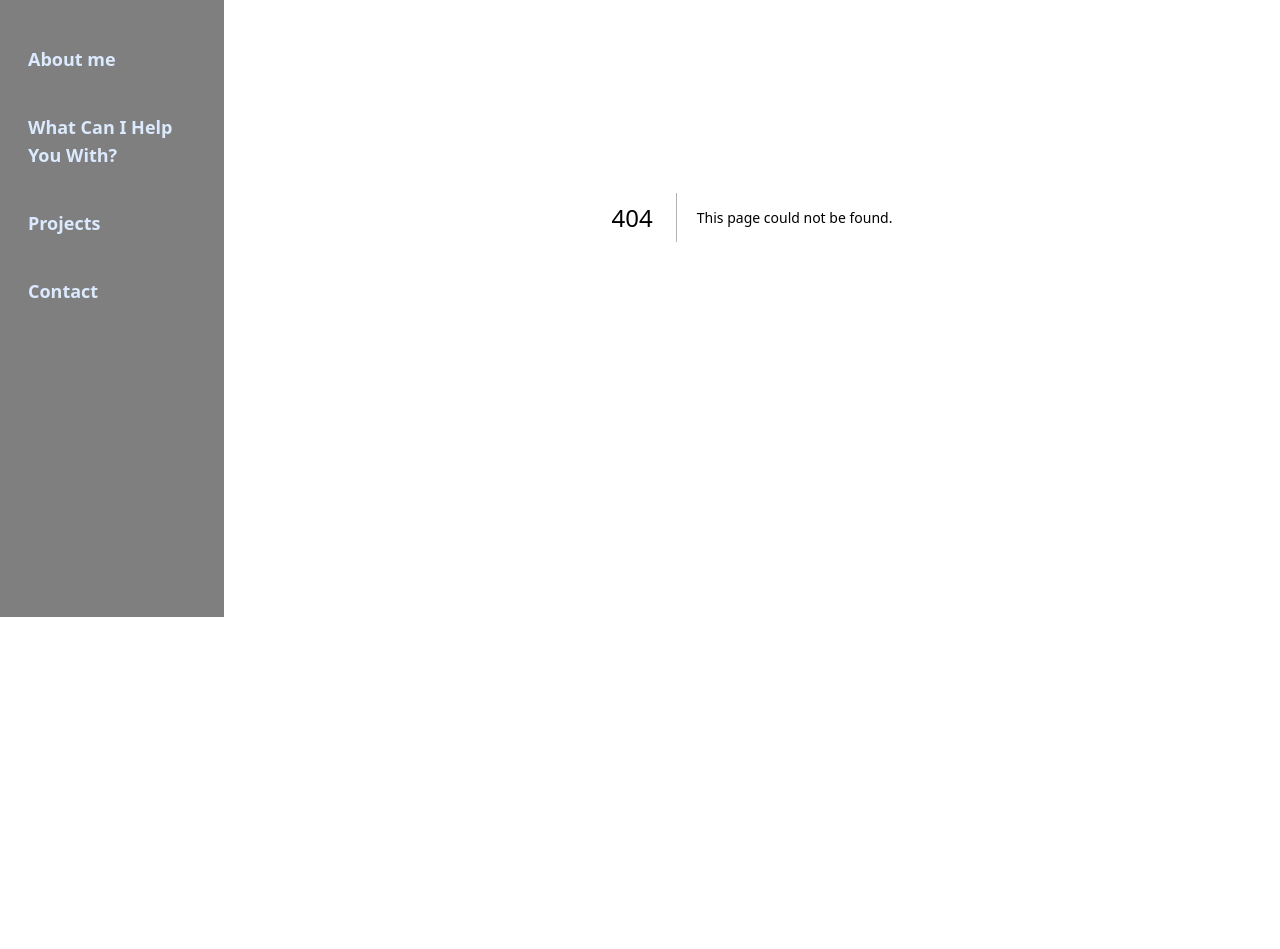
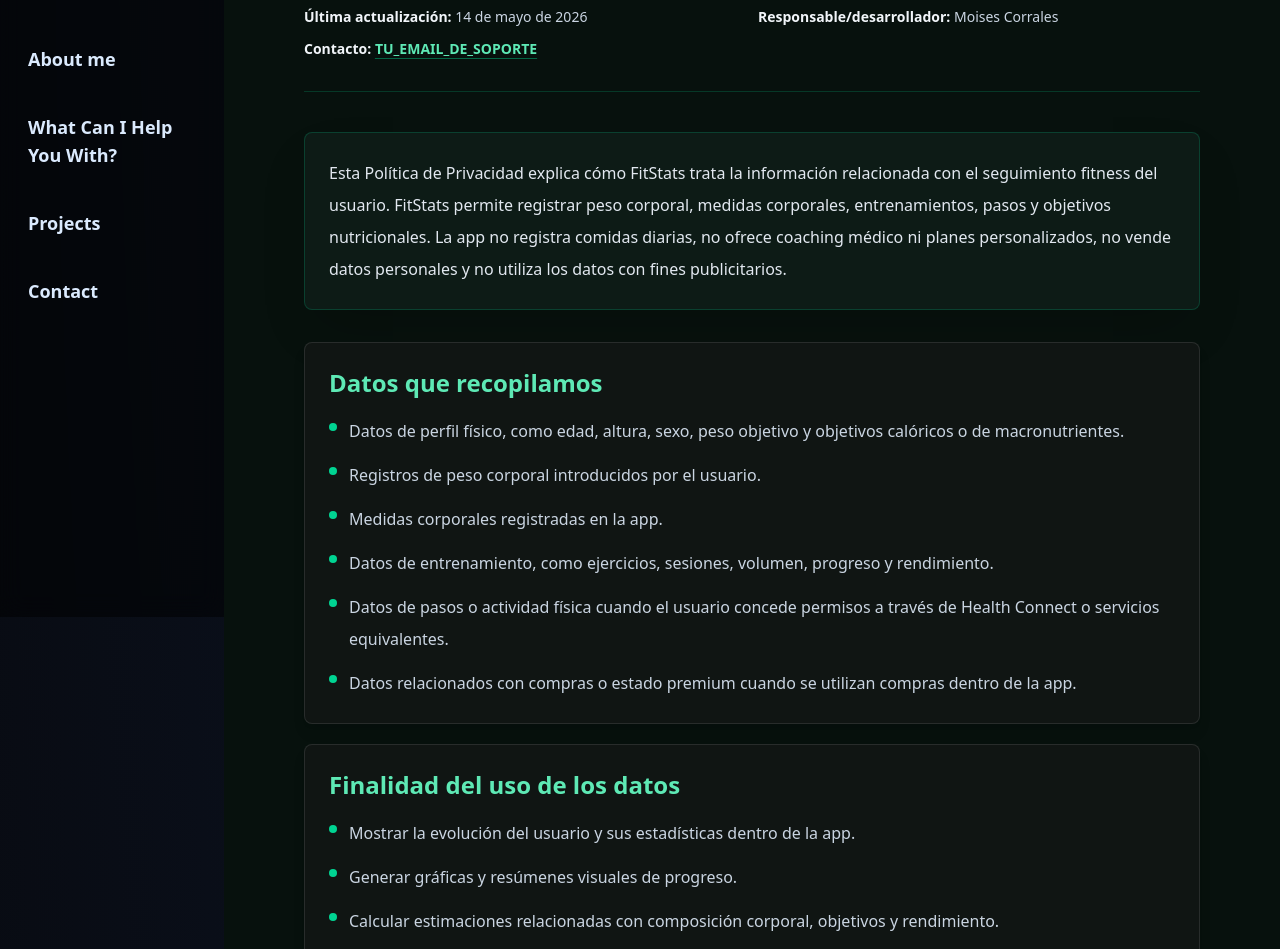
Before and after one commit to MoisesCorrales-devQa/qa-automation-portfolio, a Next.js app: page /FitStats/privacy in a window 1280 px wide. Before the commit this address had no page. Shown: the part 183-1132 px from the top of the page. Before the commit the page ends 800 px from the top, so only its background shows below. Built offline with nearby package versions, Linux system fonts and the light colour scheme.

Commit message:
privacy page

```diff
--- /dev/null
+++ b/src/pages/FitStats/privacy.tsx
@@ -0,0 +1,273 @@
+import Head from "next/head";
+
+const collectedData = [
+  "Datos de perfil físico, como edad, altura, sexo, peso objetivo y objetivos calóricos o de macronutrientes.",
+  "Registros de peso corporal introducidos por el usuario.",
+  "Medidas corporales registradas en la app.",
+  "Datos de entrenamiento, como ejercicios, sesiones, volumen, progreso y rendimiento.",
+  "Datos de pasos o actividad física cuando el usuario concede permisos a través de Health Connect o servicios equivalentes.",
+  "Datos relacionados con compras o estado premium cuando se utilizan compras dentro de la app.",
+];
+
+const purposes = [
+  "Mostrar la evolución del usuario y sus estadísticas dentro de la app.",
+  "Generar gráficas y resúmenes visuales de progreso.",
+  "Calcular estimaciones relacionadas con composición corporal, objetivos y rendimiento.",
+  "Permitir la exportación de datos bajo acción explícita del usuario.",
+  "Gestionar funciones premium y validar el estado de compra o suscripción.",
+];
+
+const sections = [
+  {
+    title: "Datos que recopilamos",
+    body: (
+      <ul className="space-y-3">
+        {collectedData.map((item) => (
+          <li key={item} className="flex gap-3">
+            <span className="mt-2 h-2 w-2 shrink-0 rounded-full bg-emerald-400" />
+            <span>{item}</span>
+          </li>
+        ))}
+      </ul>
+    ),
+  },
+  {
+    title: "Finalidad del uso de los datos",
+    body: (
+      <ul className="space-y-3">
+        {purposes.map((item) => (
+          <li key={item} className="flex gap-3">
+            <span className="mt-2 h-2 w-2 shrink-0 rounded-full bg-emerald-400" />
+            <span>{item}</span>
+          </li>
+        ))}
+      </ul>
+    ),
+  },
+  {
+    title: "Almacenamiento de datos",
+    body: (
+      <>
+        <p>
+          Los datos de FitStats se almacenan principalmente de forma local en el
+          dispositivo del usuario. Esto significa que la información de
+          seguimiento fitness permanece, por defecto, bajo el control del usuario
+          en su propio dispositivo.
+        </p>
+        <p>
+          FitStats no vende datos personales y no utiliza los datos del usuario
+          para publicidad personalizada ni con fines publicitarios.
+        </p>
+      </>
+    ),
+  },
+  {
+    title: "Datos de salud y actividad física",
+    body: (
+      <>
+        <p>
+          FitStats puede acceder a datos de pasos o actividad física mediante
+          Health Connect, Google Fit u otros servicios equivalentes, siempre que
+          el usuario conceda los permisos correspondientes.
+        </p>
+        <p>
+          Estos permisos son opcionales. El usuario puede revocarlos en cualquier
+          momento desde los ajustes del sistema o desde la configuración de
+          permisos del dispositivo.
+        </p>
+        <p>
+          Los datos de salud y actividad física se utilizan solo para mostrar
+          estadísticas, gráficas y evolución dentro de FitStats. No se usan para
+          publicidad ni se venden a terceros.
+        </p>
+      </>
+    ),
+  },
+  {
+    title: "Compartición con terceros",
+    body: (
+      <>
+        <p>
+          FitStats utiliza Google Play Billing, Google Play Services y
+          RevenueCat para procesar, validar o gestionar compras premium,
+          suscripciones o licencias.
+        </p>
+        <p>
+          Estos terceros procesan solamente la información necesaria para prestar
+          sus servicios, como verificar una compra o mantener activo el acceso a
+          funciones premium. FitStats no comparte datos personales con terceros
+          para fines publicitarios.
+        </p>
+      </>
+    ),
+  },
+  {
+    title: "Exportación de datos",
+    body: (
+      <p>
+        FitStats puede permitir al usuario generar archivos exportados, como JSON
+        o Excel, bajo una acción explícita dentro de la app. El usuario decide
+        dónde guarda esos archivos y con quién los comparte. Una vez exportados,
+        el tratamiento de esos archivos depende de las acciones y servicios que
+        el usuario elija utilizar.
+      </p>
+    ),
+  },
+  {
+    title: "Seguridad",
+    body: (
+      <>
+        <p>
+          Aplicamos medidas razonables de seguridad para proteger la información
+          gestionada por FitStats frente a accesos no autorizados, alteración o
+          pérdida accidental.
+        </p>
+        <p>
+          Cuando sea necesaria la transmisión de datos hacia servicios externos,
+          por ejemplo para validar compras premium, se utilizarán conexiones
+          seguras mediante HTTPS siempre que el proveedor lo permita.
+        </p>
+      </>
+    ),
+  },
+  {
+    title: "Eliminación de datos",
+    body: (
+      <>
+        <p>
+          El usuario puede borrar registros desde la propia app cuando esta
+          funcionalidad esté disponible. Si los datos se almacenan localmente,
+          también puede eliminarlos desinstalando FitStats del dispositivo.
+        </p>
+        <p>
+          Para solicitudes relacionadas con privacidad o eliminación de datos, el
+          usuario puede contactar en{" "}
+          <a
+            href="mailto:TU_EMAIL_DE_SOPORTE"
+            className="font-semibold text-emerald-300 underline decoration-emerald-500/50 underline-offset-4 hover:text-emerald-200"
+          >
+            TU_EMAIL_DE_SOPORTE
+          </a>
+          .
+        </p>
+      </>
+    ),
+  },
+  {
+    title: "Menores",
+    body: (
+      <p>
+        FitStats no está dirigida a menores de 13 años. No recopilamos
+        conscientemente datos personales de menores de 13 años. Si un padre,
+        madre o tutor cree que un menor ha proporcionado información personal,
+        puede contactar con nosotros para solicitar su revisión o eliminación.
+      </p>
+    ),
+  },
+  {
+    title: "Cambios en esta política",
+    body: (
+      <p>
+        Podemos actualizar esta Política de Privacidad para reflejar cambios en
+        FitStats, requisitos legales o mejoras en nuestras prácticas de
+        privacidad. La versión publicada en esta página indicará siempre la fecha
+        de última actualización.
+      </p>
+    ),
+  },
+  {
+    title: "Contacto",
+    body: (
+      <p>
+        Para cualquier pregunta sobre esta Política de Privacidad o sobre el
+        tratamiento de datos en FitStats, puedes contactar con el desarrollador
+        en{" "}
+        <a
+          href="mailto:TU_EMAIL_DE_SOPORTE"
+          className="font-semibold text-emerald-300 underline decoration-emerald-500/50 underline-offset-4 hover:text-emerald-200"
+        >
+          TU_EMAIL_DE_SOPORTE
+        </a>
+        .
+      </p>
+    ),
+  },
+];
+
+export default function FitStatsPrivacyPolicy() {
+  return (
+    <>
+      <Head>
+        <title>Política de Privacidad | FitStats</title>
+        <meta
+          name="description"
+          content="Política de privacidad de la aplicación FitStats."
+        />
+      </Head>
+
+      <section className="min-h-screen bg-[#07110d] px-5 py-16 text-slate-100 sm:px-8 lg:px-12">
+        <div className="mx-auto max-w-4xl">
+          <header className="mb-10 border-b border-emerald-400/20 pb-8">
+            <p className="mb-4 inline-flex rounded-full border border-emerald-400/30 bg-emerald-400/10 px-4 py-2 text-sm font-semibold text-emerald-200">
+              FitStats
+            </p>
+            <h1 className="text-4xl font-bold tracking-tight text-white sm:text-5xl">
+              Política de Privacidad de FitStats
+            </h1>
+            <div className="mt-6 grid gap-3 text-sm text-slate-300 sm:grid-cols-2">
+              <p>
+                <span className="font-semibold text-slate-100">
+                  Última actualización:
+                </span>{" "}
+                14 de mayo de 2026
+              </p>
+              <p>
+                <span className="font-semibold text-slate-100">
+                  Responsable/desarrollador:
+                </span>{" "}
+                Moises Corrales
+              </p>
+              <p className="sm:col-span-2">
+                <span className="font-semibold text-slate-100">Contacto:</span>{" "}
+                <a
+                  href="mailto:TU_EMAIL_DE_SOPORTE"
+                  className="font-semibold text-emerald-300 underline decoration-emerald-500/50 underline-offset-4 hover:text-emerald-200"
+                >
+                  TU_EMAIL_DE_SOPORTE
+                </a>
+              </p>
+            </div>
+          </header>
+
+          <div className="mb-8 rounded-lg border border-emerald-400/20 bg-[#0d1b16] p-6 text-base leading-8 text-slate-200 shadow-2xl shadow-black/20">
+            <p>
+              Esta Política de Privacidad explica cómo FitStats trata la
+              información relacionada con el seguimiento fitness del usuario.
+              FitStats permite registrar peso corporal, medidas corporales,
+              entrenamientos, pasos y objetivos nutricionales. La app no registra
+              comidas diarias, no ofrece coaching médico ni planes
+              personalizados, no vende datos personales y no utiliza los datos
+              con fines publicitarios.
+            </p>
+          </div>
+
+          <div className="space-y-5">
+            {sections.map((section) => (
+              <article
+                key={section.title}
+                className="rounded-lg border border-white/10 bg-[#101513] p-6 shadow-lg shadow-black/10"
+              >
+                <h2 className="mb-4 text-2xl font-semibold text-emerald-300">
+                  {section.title}
+                </h2>
+                <div className="space-y-4 text-base leading-8 text-slate-300">
+                  {section.body}
+                </div>
+              </article>
+            ))}
+          </div>
+        </div>
+      </section>
+    </>
+  );
+}
```
